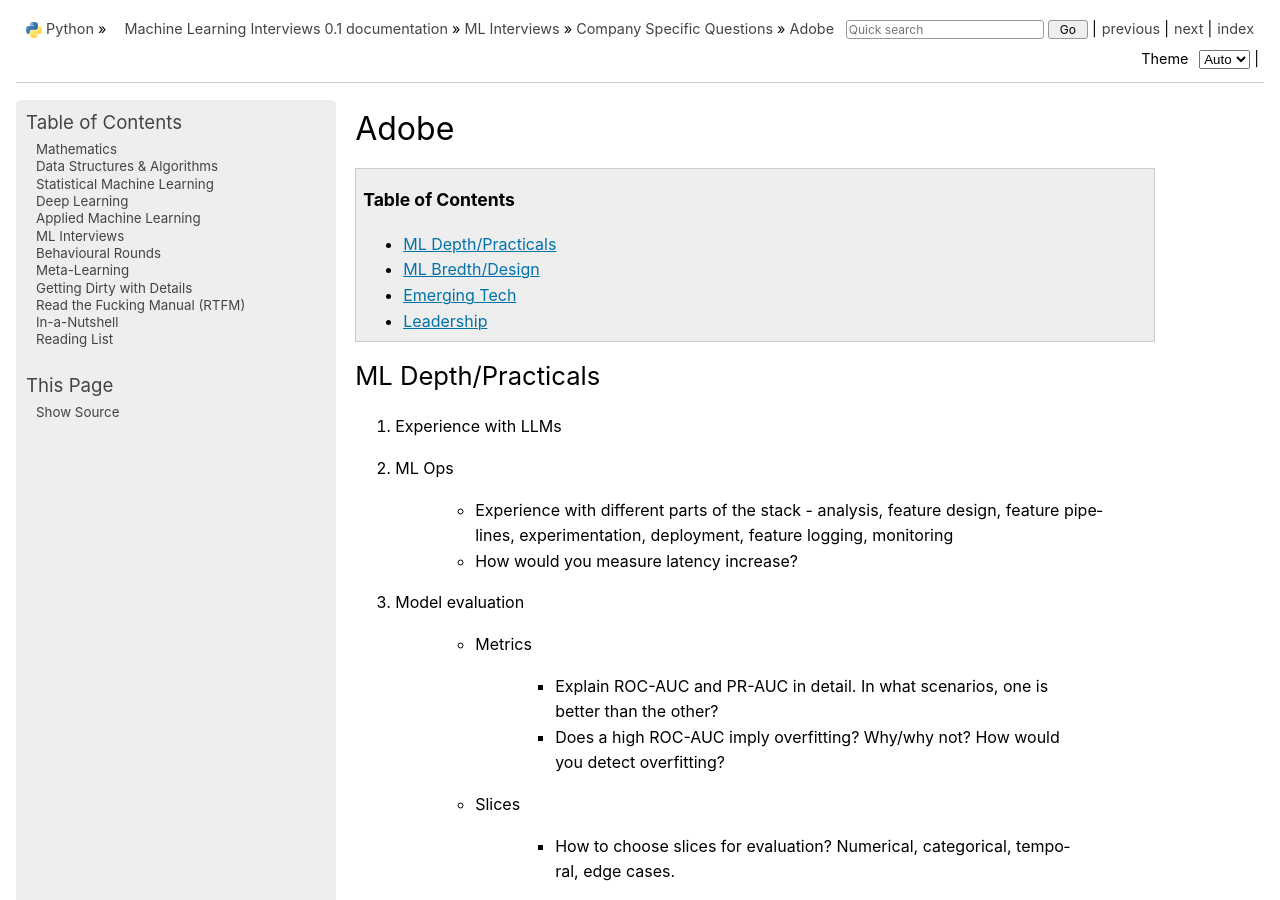
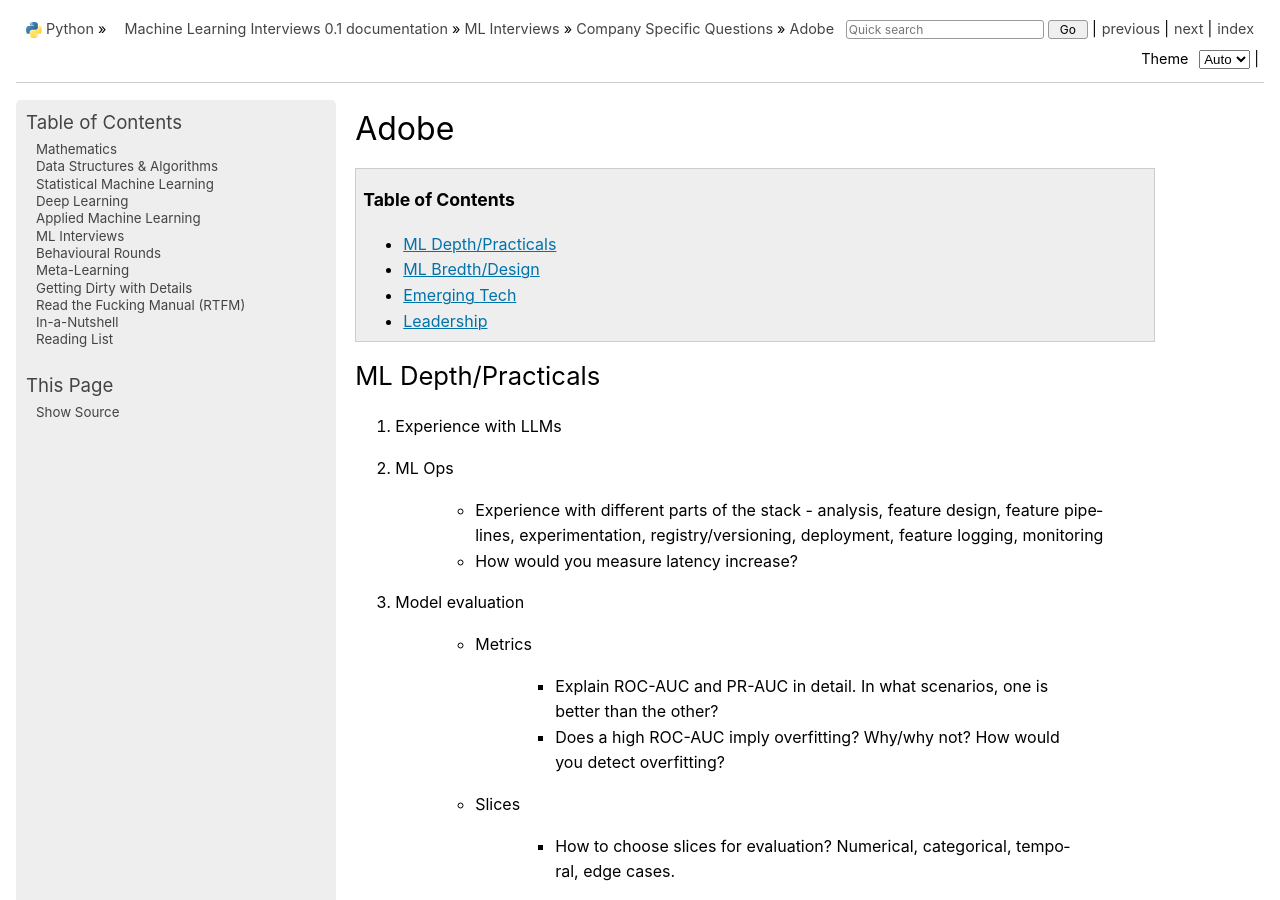
Before and after one commit to uselesstechjunks/leetcode, a Sphinx documentation site: the page built from docs/source/interviews/company/adobe.rst, in a window 1280 px wide and 900 px high. Built offline with Sphinx 7.4.7, drawn with Linux system fonts in a browser that asks for light colours; pages that are not in the unit, such as notebooks, are missing from menus.

Commit message:
Update adobe.rst

```diff
--- a/docs/source/interviews/company/adobe.rst
+++ b/docs/source/interviews/company/adobe.rst
@@ -12,7 +12,7 @@ ML Depth/Practicals
 #. Experience with LLMs
 #. ML Ops
 
-		- Experience with different parts of the stack - analysis, feature design, feature pipelines, experimentation, deployment, feature logging, monitoring
+		- Experience with different parts of the stack - analysis, feature design, feature pipelines, experimentation, registry/versioning, deployment, feature logging, monitoring
 		- How would you measure latency increase?
 #. Model evaluation
 
```
